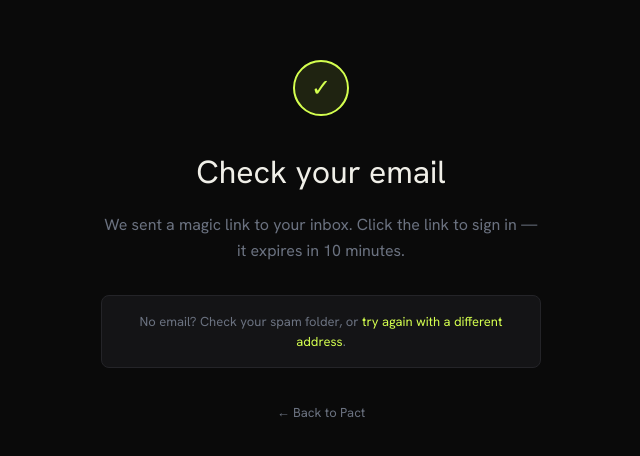
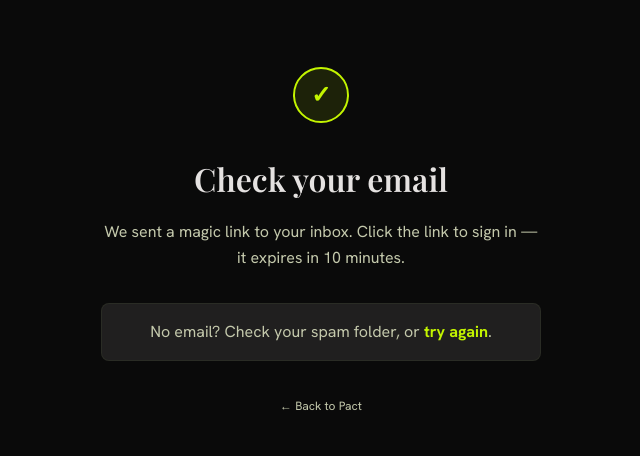
Before and after one commit to olajaido/pact, a Next.js app: page /verify in a window 1280 px wide. Shown: the part 158-614 px from the top of the page, without its empty margins (319-959 px from the left). Built offline with nearby package versions, Linux system fonts and the light colour scheme.

Commit message:
feat: Task 4 — Stitch sign-in and verify pages

```diff
--- a/app/(auth)/sign-in/page.tsx
+++ b/app/(auth)/sign-in/page.tsx
@@ -6,14 +6,11 @@ async function handleSignIn(formData: FormData) {
   'use server'
   const email = (formData.get('email') as string | null)?.trim()
   if (!email) return
-
   try {
     await signIn('resend', { email, redirectTo: '/dashboard' })
   } catch (err: unknown) {
-    // Re-throw Next.js redirect errors so navigation proceeds
     const digest = (err as { digest?: string })?.digest
     if (digest?.startsWith('NEXT_REDIRECT')) throw err
-    // For real failures (Resend down, invalid config), show error on page
     redirect('/sign-in?error=true')
   }
 }
@@ -27,67 +24,57 @@ export default async function SignInPage({
 
   return (
     <main
-      style={{
-        display: 'flex',
-        alignItems: 'center',
-        justifyContent: 'center',
-        minHeight: '100vh',
-        padding: 24,
-        fontFamily: 'var(--font-sans), IBM Plex Sans, sans-serif',
-      }}
+      className="flex items-center justify-center min-h-screen px-margin-mobile"
+      style={{ background: '#0A0A0A' }}
     >
-      <div style={{ width: '100%', maxWidth: 400 }}>
+      <div className="w-full" style={{ maxWidth: 400 }}>
         {/* Logo */}
-        <div style={{ textAlign: 'center', marginBottom: 48 }}>
+        <div className="text-center mb-12">
           <h1
-            style={{
-              fontFamily: 'var(--font-heading), DM Serif Display, serif',
-              fontSize: 36,
-              fontWeight: 400,
-              color: '#F0EFE8',
-              margin: '0 0 8px',
-            }}
+            className="font-bold text-on-surface mb-2"
+            style={{ fontFamily: "'Playfair Display', serif", fontSize: 32 }}
           >
-            Pact
+            Pact Protocol
           </h1>
-          <p style={{ color: '#6B7280', fontSize: 14, margin: 0 }}>
-            Commitments that execute themselves.
+          <p className="font-label-sm text-label-sm text-on-surface-variant opacity-60 tracking-widest">
+            VERIFIED LEGAL NODE
           </p>
         </div>
 
         {/* Card */}
         <div
-          style={{
-            background: '#141416',
-            border: '1px solid #242428',
-            borderRadius: 8,
-            padding: 32,
-          }}
+          className="rounded-xl p-8"
+          style={{ background: '#201f1f', border: '1px solid rgba(68,73,51,0.3)' }}
         >
+          <div className="flex items-center gap-2 text-surface-tint mb-4">
+            <span
+              className="material-symbols-outlined"
+              style={{ fontSize: 18, fontVariationSettings: "'FILL' 1" }}
+            >
+              security
+            </span>
+            <span className="font-label-sm text-label-sm uppercase tracking-widest">
+              Secure Authentication
+            </span>
+          </div>
+
           <h2
-            style={{
-              fontSize: 18,
-              fontWeight: 600,
-              color: '#F0EFE8',
-              margin: '0 0 8px',
-            }}
+            className="text-primary mb-2"
+            style={{ fontFamily: "'Playfair Display', serif", fontSize: 24, fontWeight: 500 }}
           >
             Sign in
           </h2>
-          <p style={{ color: '#6B7280', fontSize: 14, margin: '0 0 24px' }}>
-            Enter your email — we&apos;ll send a magic link.
-            No password needed.
+          <p className="font-body-md text-on-surface-variant mb-6">
+            Enter your email — we&apos;ll send a magic link. No password needed.
           </p>
 
           {error && (
             <div
+              className="rounded-lg p-4 mb-5 font-body-md"
               style={{
-                background: 'rgba(239,68,68,0.1)',
-                border: '1px solid rgba(239,68,68,0.3)',
-                borderRadius: 6,
-                padding: '10px 14px',
-                marginBottom: 20,
-                color: '#EF4444',
+                background: 'rgba(255,180,171,0.1)',
+                border: '1px solid rgba(255,180,171,0.3)',
+                color: '#ffb4ab',
                 fontSize: 13,
               }}
             >
@@ -96,18 +83,12 @@ export default async function SignInPage({
           )}
 
           <form action={handleSignIn}>
-            <div style={{ marginBottom: 16 }}>
+            <div className="mb-6">
               <label
                 htmlFor="email"
-                style={{
-                  display: 'block',
-                  fontSize: 13,
-                  fontWeight: 600,
-                  color: '#F0EFE8',
-                  marginBottom: 6,
-                }}
+                className="block font-label-sm text-label-sm text-on-surface-variant mb-2 uppercase tracking-widest"
               >
-                Email address
+                Email Address
               </label>
               <input
                 id="email"
@@ -116,32 +97,14 @@ export default async function SignInPage({
                 required
                 autoFocus
                 placeholder="you@example.com"
-                style={{
-                  width: '100%',
-                  background: '#0C0C0E',
-                  border: '1px solid #242428',
-                  borderRadius: 6,
-                  padding: '12px 14px',
-                  color: '#F0EFE8',
-                  fontSize: 15,
-                  outline: 'none',
-                  boxSizing: 'border-box',
-                  fontFamily: 'inherit',
-                }}
+                className="input-underline"
               />
             </div>
             <SignInSubmitButton />
           </form>
         </div>
 
-        <p
-          style={{
-            textAlign: 'center',
-            color: '#6B7280',
-            fontSize: 13,
-            marginTop: 24,
-          }}
-        >
+        <p className="text-center font-label-sm text-label-sm text-on-surface-variant opacity-60 mt-6">
           By signing in you agree to our terms of service.
         </p>
       </div>
--- a/app/(auth)/verify/page.tsx
+++ b/app/(auth)/verify/page.tsx
@@ -1,86 +1,55 @@
+import Link from 'next/link'
+
 export default function VerifyPage() {
   return (
     <main
-      style={{
-        display: 'flex',
-        alignItems: 'center',
-        justifyContent: 'center',
-        minHeight: '100vh',
-        padding: 24,
-        fontFamily: 'var(--font-sans), IBM Plex Sans, sans-serif',
-        textAlign: 'center',
-      }}
+      className="flex items-center justify-center min-h-screen px-margin-mobile text-center"
+      style={{ background: '#0A0A0A' }}
     >
       <div style={{ maxWidth: 440 }}>
-        {/* Icon */}
         <div
+          className="w-14 h-14 rounded-full flex items-center justify-center mx-auto mb-8 text-primary-fixed font-bold"
           style={{
-            width: 56,
-            height: 56,
-            borderRadius: '50%',
-            background: 'rgba(212,255,79,0.1)',
-            border: '2px solid #D4FF4F',
-            display: 'flex',
-            alignItems: 'center',
-            justifyContent: 'center',
-            margin: '0 auto 32px',
+            background: 'rgba(195,244,0,0.1)',
+            border: '2px solid #c3f400',
             fontSize: 24,
-            color: '#D4FF4F',
           }}
         >
           ✓
         </div>
 
         <h1
-          style={{
-            fontFamily: 'var(--font-heading), DM Serif Display, serif',
-            fontSize: 32,
-            fontWeight: 400,
-            color: '#F0EFE8',
-            margin: '0 0 16px',
-          }}
+          className="text-on-surface mb-4"
+          style={{ fontFamily: "'Playfair Display', serif", fontSize: 32, fontWeight: 600 }}
         >
           Check your email
         </h1>
         <p
-          style={{
-            color: '#6B7280',
-            fontSize: 16,
-            lineHeight: 1.6,
-            margin: '0 0 32px',
-          }}
+          className="font-body-lg text-on-surface-variant mb-8"
+          style={{ lineHeight: 1.6 }}
         >
-          We sent a magic link to your inbox. Click the link
-          to sign in — it expires in 10 minutes.
+          We sent a magic link to your inbox. Click the link to sign in — it expires in 10 minutes.
         </p>
 
         <div
-          style={{
-            background: '#141416',
-            border: '1px solid #242428',
-            borderRadius: 8,
-            padding: '16px 20px',
-            marginBottom: 32,
-          }}
+          className="rounded-xl p-4 mb-8"
+          style={{ background: '#201f1f', border: '1px solid rgba(68,73,51,0.3)' }}
         >
-          <p style={{ color: '#6B7280', fontSize: 13, margin: 0 }}>
+          <p className="font-body-md text-on-surface-variant">
             No email? Check your spam folder, or{' '}
-            <a
-              href="/sign-in"
-              style={{ color: '#D4FF4F', textDecoration: 'none' }}
-            >
-              try again with a different address
-            </a>
+            <Link href="/sign-in" className="text-primary-fixed font-bold hover:underline">
+              try again
+            </Link>
             .
           </p>
         </div>
 
-        <a
+        <Link
           href="/"
-          style={{ color: '#6B7280', fontSize: 13, textDecoration: 'none' }}
+          className="font-label-sm text-label-sm text-on-surface-variant hover:text-primary-fixed transition-colors"
         >
           ← Back to Pact
-        </a>
+        </Link>
       </div>
     </main>
   )
--- a/components/SignInSubmitButton.tsx
+++ b/components/SignInSubmitButton.tsx
@@ -9,21 +9,20 @@ export function SignInSubmitButton() {
     <button
       type="submit"
       disabled={pending}
+      className="w-full bg-primary-fixed text-on-primary-fixed font-bold py-3 rounded-full font-label-sm text-label-sm flex items-center justify-center gap-2 btn-hover transition-all active:scale-95"
       style={{
-        width: '100%',
-        background: pending ? '#242428' : '#D4FF4F',
-        color: pending ? '#6B7280' : '#0C0C0E',
-        padding: '14px 24px',
-        border: 'none',
-        borderRadius: 6,
-        fontWeight: 700,
-        fontSize: 15,
+        opacity: pending ? 0.6 : 1,
         cursor: pending ? 'not-allowed' : 'pointer',
-        transition: 'background 0.15s ease, color 0.15s ease',
-        fontFamily: 'inherit',
       }}
     >
-      {pending ? 'Sending…' : 'Send magic link'}
+      {pending ? (
+        'Sending…'
+      ) : (
+        <>
+          Send magic link
+          <span className="material-symbols-outlined" style={{ fontSize: 18 }}>arrow_forward</span>
+        </>
+      )}
     </button>
   )
 }
```
